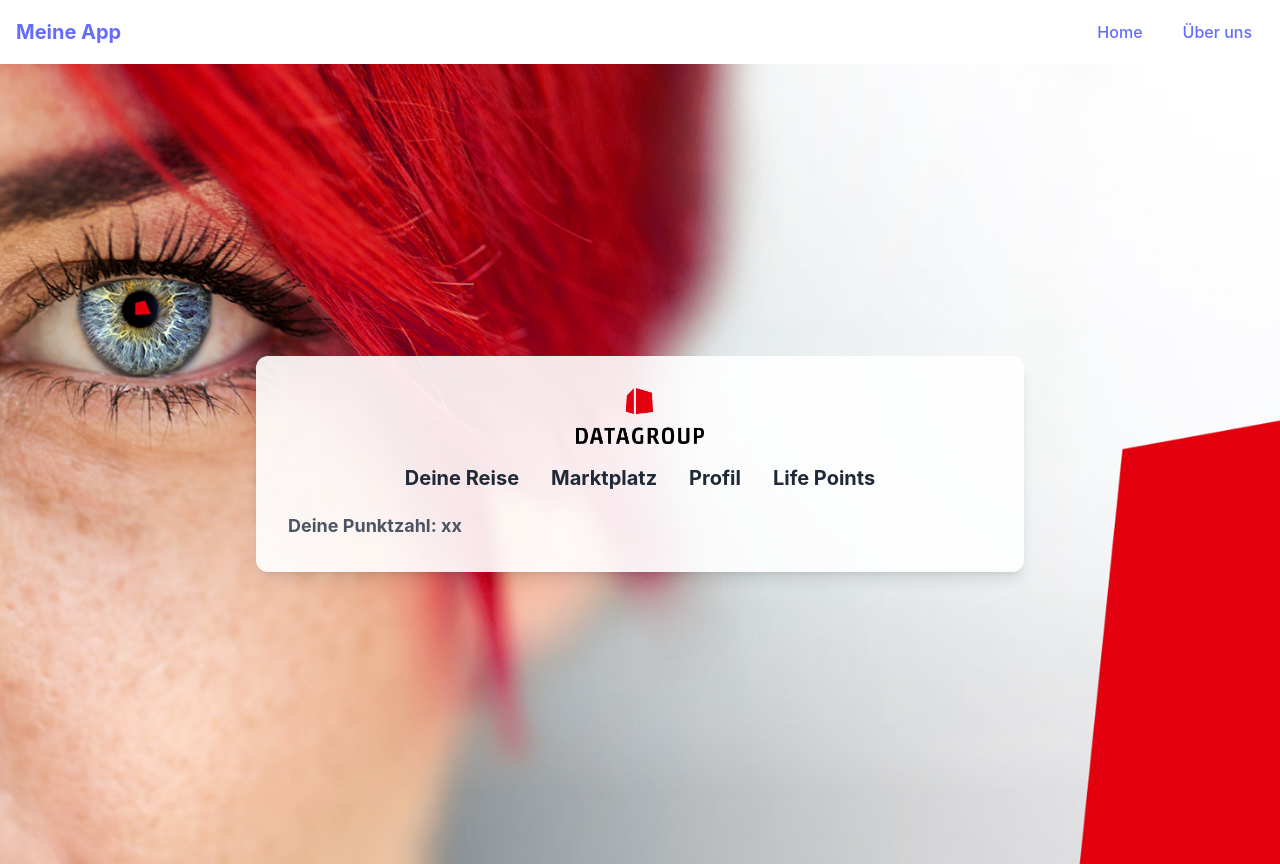
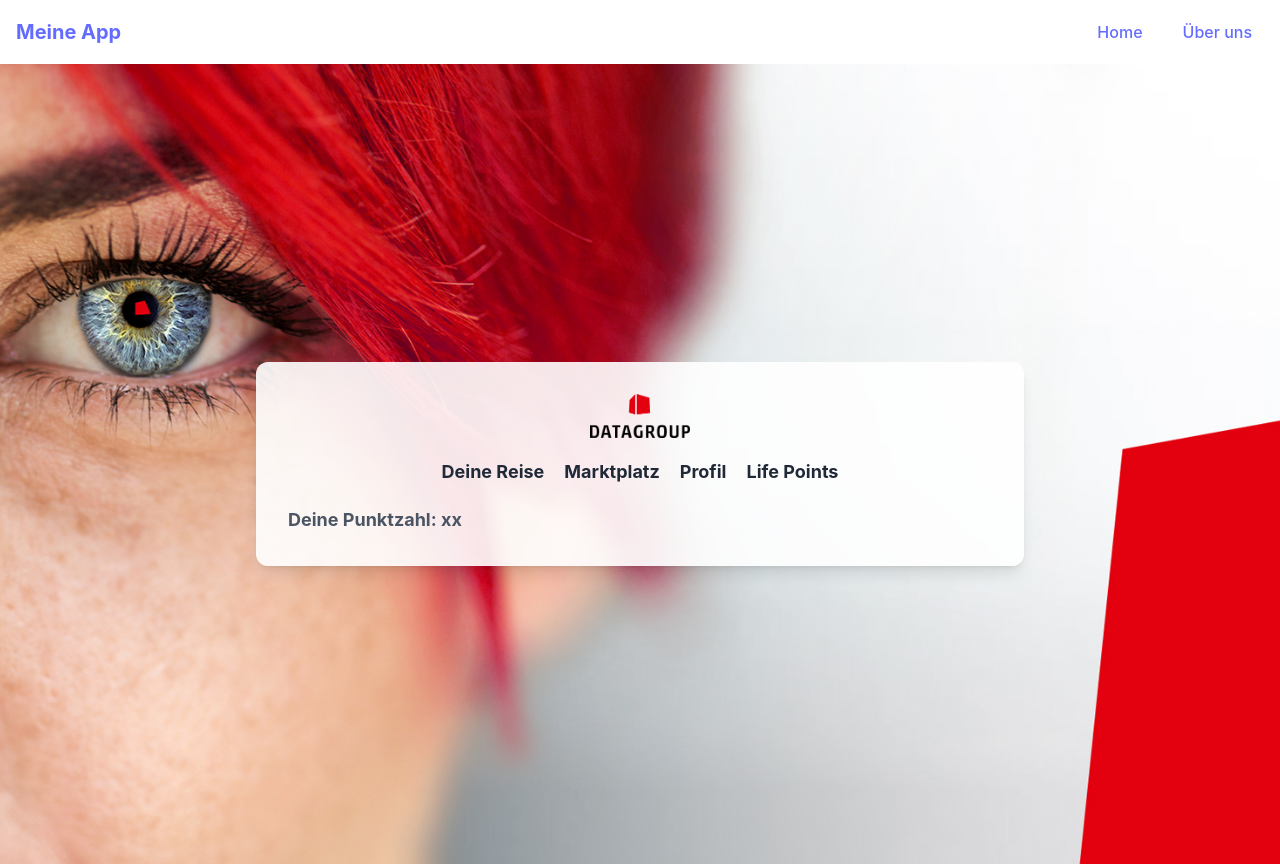
Before and after one commit to MFussinger/GreenBytesCommunity, a React (Vite) app in the folder green-bytes-community/: page /landing in a window 1280 px wide. Built offline with nearby package versions, Linux system fonts and the light colour scheme.

Commit message:
navigation component

```diff
--- /dev/null
+++ b/green-bytes-community/src/components/MainNav.tsx
@@ -0,0 +1,32 @@
+import { Link } from 'react-router-dom';
+
+const MainNav = () => {
+  return (
+    <div className="flex flex-col items-center mb-5">
+      <Link to="/landing" className="mb-5">
+        <img
+          src="/images/DATAGROUP-logo-standard.png"
+          alt="DATAGROUP Logo"
+          className="w-[100px]"
+        />
+      </Link>
+
+      <nav className="flex justify-center gap-5">
+        <Link to="/journey" className="text-gray-800 text-lg font-bold hover:text-red-700 transition-colors">
+          Deine Reise
+        </Link>
+        <Link to="/marketplace" className="text-gray-800 text-lg font-bold hover:text-red-700 transition-colors">
+          Marktplatz
+        </Link>
+        <Link to="/profile" className="text-gray-800 text-lg font-bold hover:text-red-700 transition-colors">
+          Profil
+        </Link>
+        <Link to="/lifepoints" className="text-gray-800 text-lg font-bold hover:text-red-700 transition-colors">
+          Life Points
+        </Link>
+      </nav>
+    </div>
+  );
+};
+
+export default MainNav;
--- a/green-bytes-community/src/pages/Landing.tsx
+++ b/green-bytes-community/src/pages/Landing.tsx
@@ -1,30 +1,10 @@
-import { Link } from 'react-router-dom';
+import MainNav from '../components/MainNav';
 const Landing = () => {
     return (
       <div className="min-h-screen bg-[url('/images/augen.jpg')] bg-center bg-cover flex items-center justify-center">
         <div className="w-4/5 max-w-3xl bg-white/90 p-8 rounded-xl shadow-lg">
-          <header className="flex justify-center mb-5">
-            <div className="w-32">
-              <img src="/images/DATAGROUP-logo-standard.png" alt="DATAGROUP Firmenlogo" className="w-full" />
-            </div>
-          </header>
+        <MainNav />
 
-          <nav className="mb-5">
-            <div className="flex justify-center gap-8">
-              <a href="#" className="text-xl font-bold text-gray-800 hover:text-red-700 transition-colors">
-                Deine Reise
-              </a>
-              <Link to="/marketplace" className="text-xl font-bold text-gray-800 hover:text-red-700 transition-colors">
-                Marktplatz
-              </Link>
-              <a href="#" className="text-xl font-bold text-gray-800 hover:text-red-700 transition-colors">
-                Profil
-              </a>
-              <a href="#" className="text-xl font-bold text-gray-800 hover:text-red-700 transition-colors">
-                Life Points
-              </a>
-            </div>
-          </nav>
 
           <div className="text-lg font-bold text-gray-600">
             Deine Punktzahl: xx
--- a/green-bytes-community/src/pages/LifePoints.tsx
+++ b/green-bytes-community/src/pages/LifePoints.tsx
@@ -1,6 +1,7 @@
 import React, { useState, useRef, useEffect } from 'react';
 import { Link } from 'react-router-dom';
 import { chatService } from '../services/chatService';
+import MainNav from '../components/MainNav';
 
 interface ChatMessage {
   text: string;
@@ -61,33 +62,11 @@ const LifePoints: React.FC = () => {
   return (
     <div className="min-h-screen bg-[url('/images/content.jpg')] bg-center bg-cover flex justify-center items-center p-5">
       <div className="w-full max-w-[600px] bg-white/85 p-8 rounded-xl shadow-lg">
-        <header className="flex justify-center mb-5">
-          <Link to="/landing">
-            <img
-              src="/images/DATAGROUP-logo-standard.png"
-              alt="DATAGROUP Logo"
-              className="w-[100px]"
-            />
-          </Link>
-        </header>
+        <MainNav />
 
-        <nav className="flex justify-center gap-5 mb-5">
-          <Link to="/journey" className="text-gray-800 text-lg font-bold hover:text-red-700 transition-colors">
-            Deine Reise
-          </Link>
-          <Link to="/marketplace" className="text-gray-800 text-lg font-bold hover:text-red-700 transition-colors">
-            Marktplatz
-          </Link>
-          <Link to="/profile" className="text-gray-800 text-lg font-bold hover:text-red-700 transition-colors">
-            Profil
-          </Link>
-          <Link to="/lifepoints" className="text-gray-800 text-lg font-bold hover:text-red-700 transition-colors">
-            Life Points
-          </Link>
-        </nav>
-
-        <h2 className="text-2xl text-gray-800 font-bold mb-4 text-center">Life Points</h2>
-        <div className="text-xl font-bold text-red-700 mb-5 text-center">Deine Punktzahl: 150</div>
+        <h2 className="text-2xl text-gray-800 font-bold mb-4 text-center">Punkte Chat</h2>
+        <div className="text-xl font-bold text-red-700 mb-5 text-center">Deine aktuelle Punktzahl: 150</div>
+        <div className="text-xl text-red-700 mb-5 text-center">Du kannst deine Aktion ganz einfach beschreiben  und wir vergeben Punkte in Relation zu dem Effekt auf die Umwelt.</div>
 
         <div className="flex flex-col items-center mt-4">
           <div
--- a/green-bytes-community/src/pages/Marketplace.tsx
+++ b/green-bytes-community/src/pages/Marketplace.tsx
@@ -3,6 +3,7 @@ import { useState, useEffect } from 'react';
 import { Link, useNavigate } from 'react-router-dom';
 import { marketService, MarketItem } from '../services/marketService';
 import { Loader2 } from 'lucide-react';
+import MainNav from '../components/MainNav';
 
 const Marketplace = () => {
   const navigate = useNavigate();
@@ -56,30 +57,7 @@ const Marketplace = () => {
   return (
     <div className="min-h-screen bg-[url('/images/content.jpg')] bg-center bg-cover">
       <div className="container mx-auto max-w-7xl px-4 py-8">
-        <header className="flex flex-col items-center mb-8">
-          <div className="w-40">
-            <img
-              src="/images/DATAGROUP-logo-standard.png"
-              alt="DATAGROUP Firmenlogo"
-              className="w-full"
-            />
-          </div>
-        </header>
-
-        <nav className="flex justify-center gap-8 my-8">
-          <Link to="/journey" className="text-white font-bold hover:text-red-700 transition-colors">
-            Deine Reise
-          </Link>
-          <Link to="/marketplace" className="text-white font-bold hover:text-red-700 transition-colors">
-            Marktplatz
-          </Link>
-          <Link to="/profile" className="text-white font-bold hover:text-red-700 transition-colors">
-            Profil
-          </Link>
-          <Link to="/lifepoints" className="text-white font-bold hover:text-red-700 transition-colors">
-            Life Points
-          </Link>
-        </nav>
+      <MainNav />
 
         <div className="grid grid-cols-1 md:grid-cols-2 lg:grid-cols-3 xl:grid-cols-4 gap-8 p-4">
           {products.map((product) => (
```
